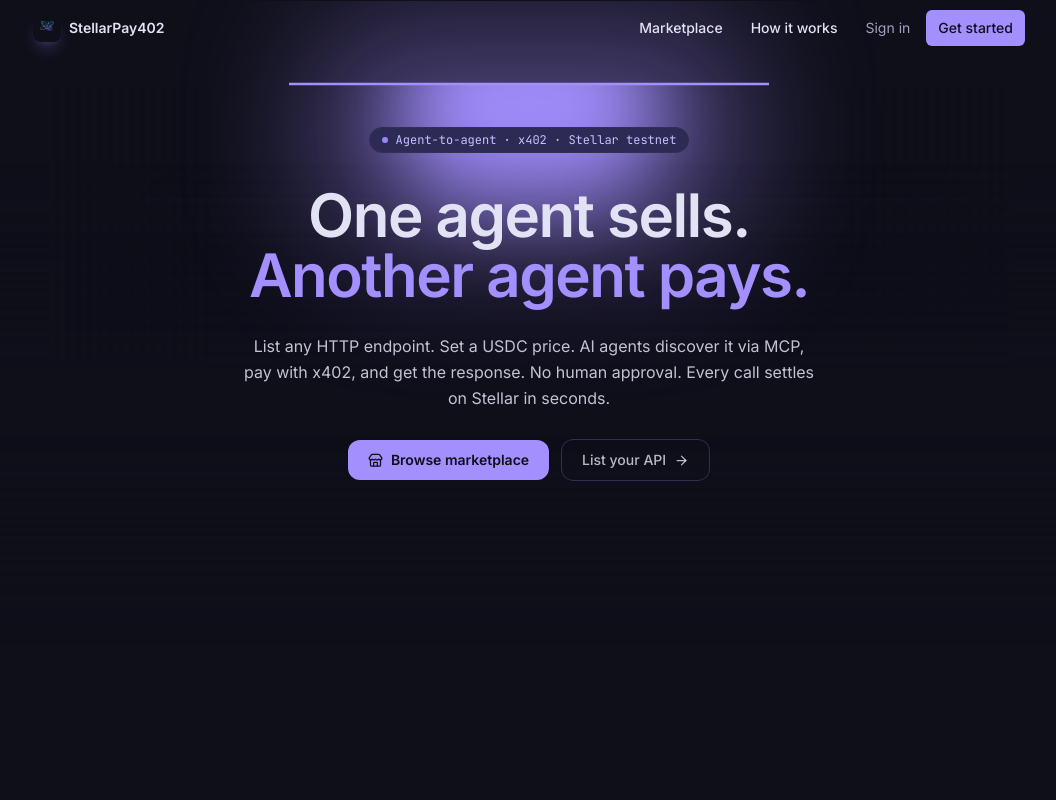
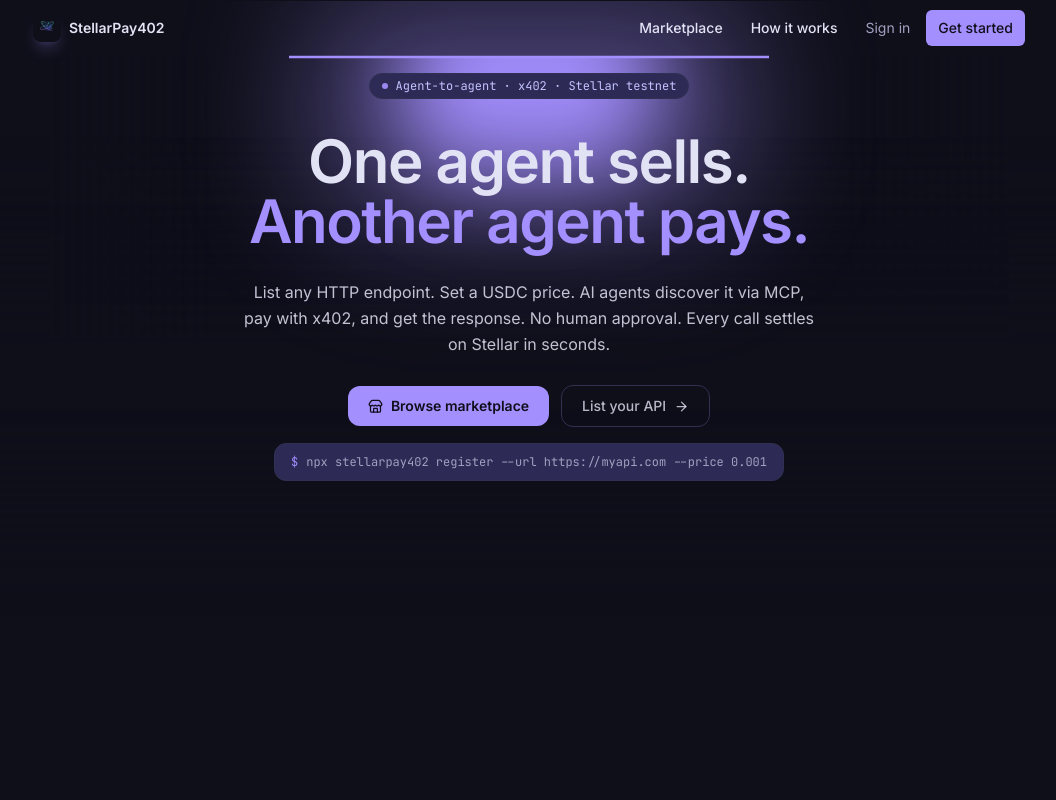
Before and after one commit to davidmaronio/StellarPay402, a Next.js app: page / in a window 1280 px wide. Shown: the top 800 px of the page, without its empty margins (111-1167 px from the left). Built offline with nearby package versions, Linux system fonts and the light colour scheme.

Commit message:
docs: update README and landing page with CLI registration flow

```diff
--- a/src/app/page.tsx
+++ b/src/app/page.tsx
@@ -24,7 +24,7 @@ const flowData: TimelineItem[] = [
     title: "List your API",
     date: "Step 1",
     content:
-      "Paste your HTTPS API URL into the dashboard and set a USDC price per request. You get a paid proxy URL back. No code on your side.",
+      "Paste your HTTPS API URL into the dashboard — or run npx stellarpay402 register --url https://myapi.com --price 0.001 from your terminal. You get a paid proxy URL back. No code changes on your side.",
     category: "Owner",
     icon: FilePlus2,
     relatedIds: [2],
@@ -135,6 +135,10 @@ export default function LandingPage() {
               List your API <ArrowRight size={15} />
             </Link>
           </div>
+          <div className="mt-4 flex items-center gap-2 bg-secondary border border-border rounded-xl px-4 py-2.5 font-mono text-xs text-muted-foreground">
+            <span className="text-primary select-none">$</span>
+            <span>npx stellarpay402 register --url https://myapi.com --price 0.001</span>
+          </div>
         </motion.div>
       </LampContainer>
 
```
Also changed, not shown: cli/package.json (added, +31 -0 lines), 1 other file (tests, documents, lock files or other folders).
